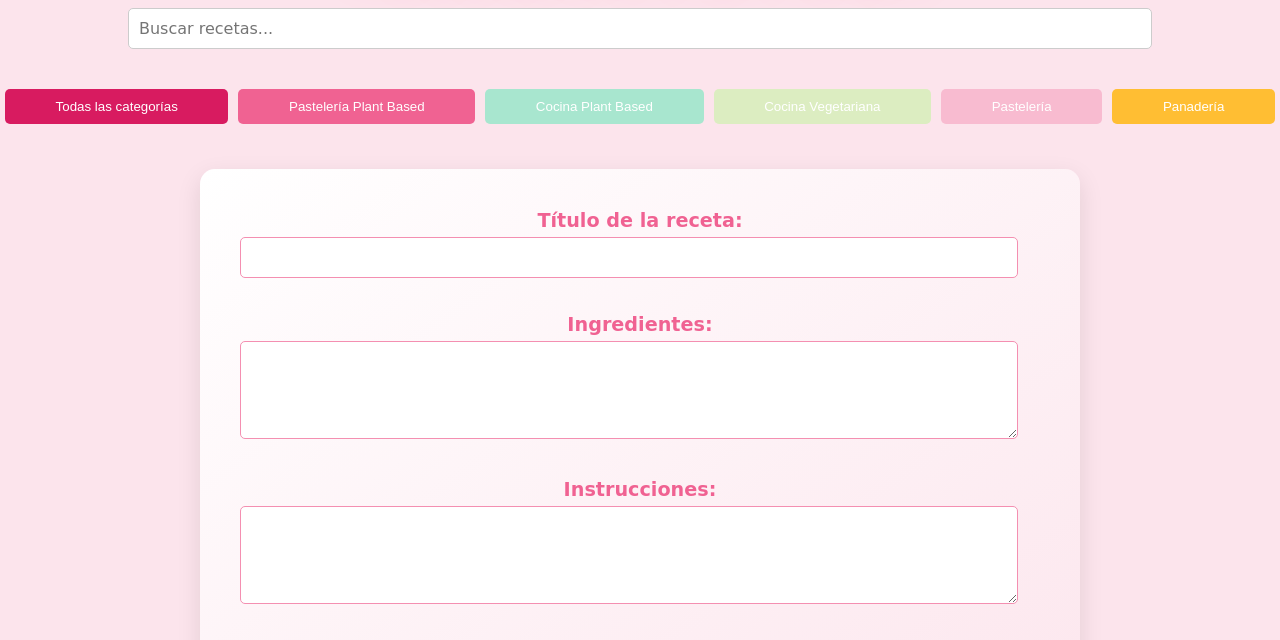
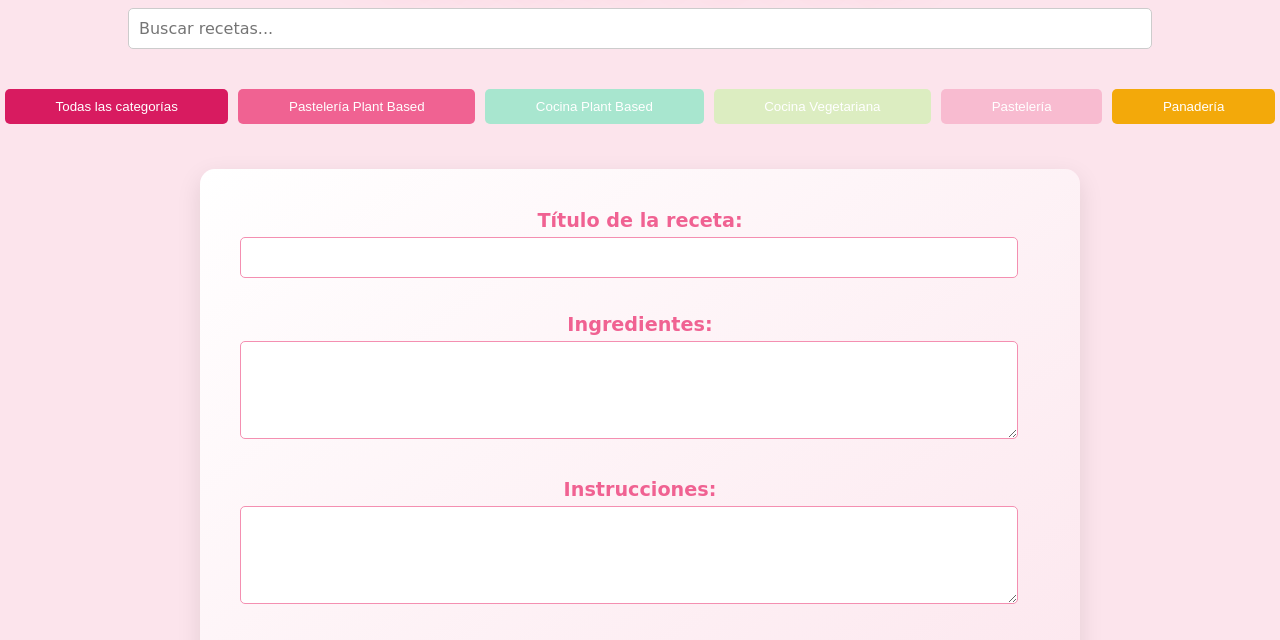
Before and after one commit to ANDFS2411x/ChiaRecipeBook, a website with bundled scripts: page index.html in a window 1280 px wide. Shown: the part 125-765 px from the top of the page. Built offline with nearby package versions, Linux system fonts and the light colour scheme; no server answers.

Commit message:
Update styles.css

```diff
--- a/styles.css
+++ b/styles.css
@@ -335,7 +335,7 @@ input[type="text"], textarea {
   background-color: #f8bbd0; /* Rosa más claro */
 }
 .tab-button[data-category="Panaderia"] {
-  background-color: #FFBE33; /* Rosa más claro */
+  background-color: #F3A90A; /* NARANJA */
 }
 
 .delete-btn {
```
